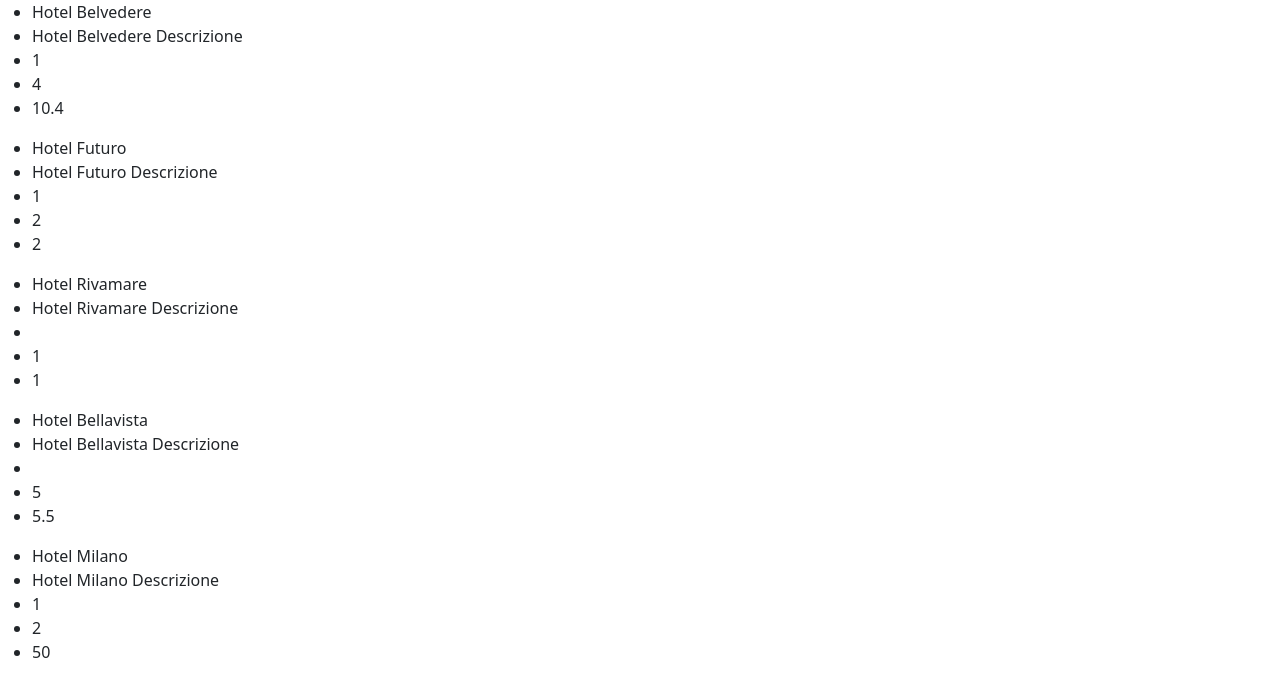
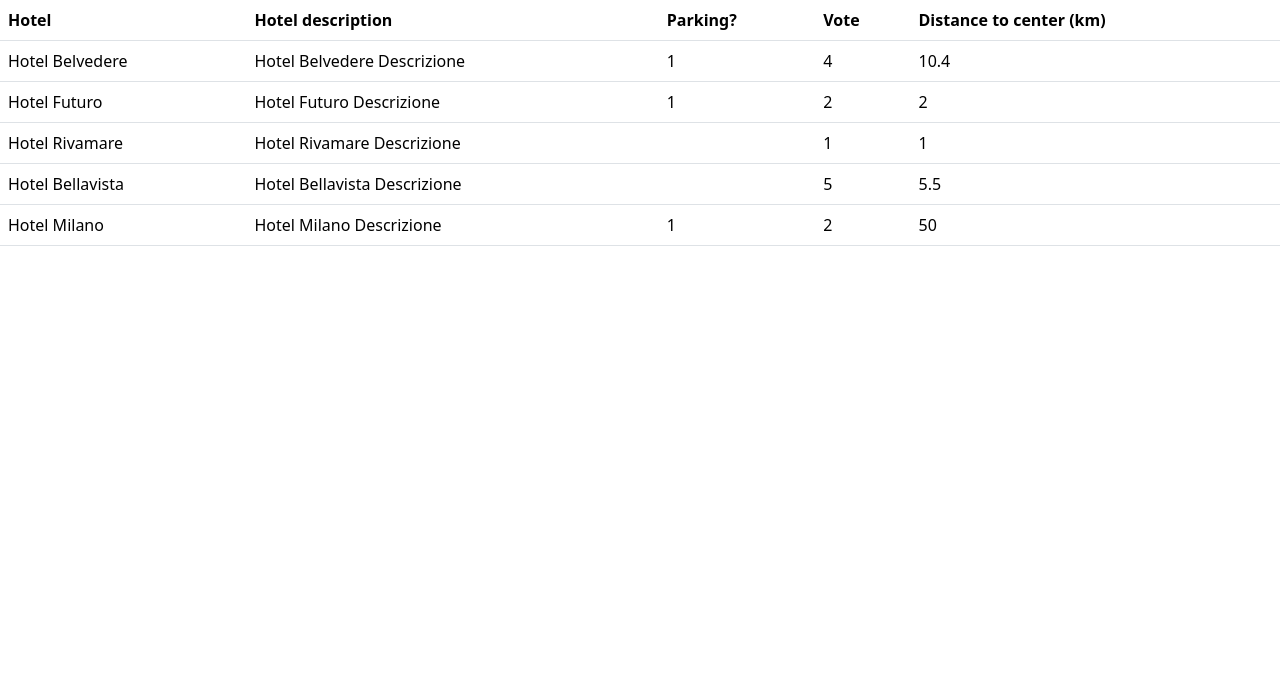
Before and after one commit to Fez06/php-hotel, a PHP site: page / in a window 1280 px wide. Shown: the top 697 px of the page. Run offline with PHP 8.4, Linux system fonts and the light colour scheme.

Commit message:
dati messi a tabella

```diff
--- a/index.php
+++ b/index.php
@@ -1,5 +1,6 @@
 <!DOCTYPE html>
 <html lang="en">
+
 <head>
     <meta charset="UTF-8">
     <meta http-equiv="X-UA-Compatible" content="IE=edge">
@@ -8,6 +9,7 @@
     <link href="https://cdn.jsdelivr.net/npm/bootstrap@5.3.0-alpha3/dist/css/bootstrap.min.css" rel="stylesheet" integrity="sha384-KK94CHFLLe+nY2dmCWGMq91rCGa5gtU4mk92HdvYe+M/SXH301p5ILy+dN9+nJOZ" crossorigin="anonymous">
     <title>php-hotel</title>
 </head>
+
 <body>
     <?php
     $hotels = [
@@ -52,16 +54,31 @@
 
     ?>
 
+    <table class="table">
+        <thead>
+            <tr>
+                <th scope="col">Hotel</th>
+                <th scope="col">Hotel description</th>
+                <th scope="col">Parking?</th>
+                <th scope="col">Vote</th>
+                <th scope="col">Distance to center (km)</th>
+            </tr>
+        </thead>
+        <tbody>
 
-    <?php foreach($hotels as $hotel) { ?>
-        <ul>
-            <?php foreach($hotel as $dato) { ?>
-            <li><?php echo $dato ?></li>
+            <?php foreach ($hotels as $hotel) { ?>
+                <tr>
+                    <?php foreach ($hotel as $dato) { ?>
+                        <td><?php echo $dato ?></td>
+                    <?php } ?>
+                </tr>
             <?php } ?>
-        </ul>
-        <?php } ?>
+        </tbody>
+
+    </table>
 
     <!-- bootstrap script -->
     <script src="https://cdn.jsdelivr.net/npm/bootstrap@5.3.0-alpha3/dist/js/bootstrap.bundle.min.js" integrity="sha384-ENjdO4Dr2bkBIFxQpeoTz1HIcje39Wm4jDKdf19U8gI4ddQ3GYNS7NTKfAdVQSZe" crossorigin="anonymous"></script>
 </body>
+
 </html>
```
